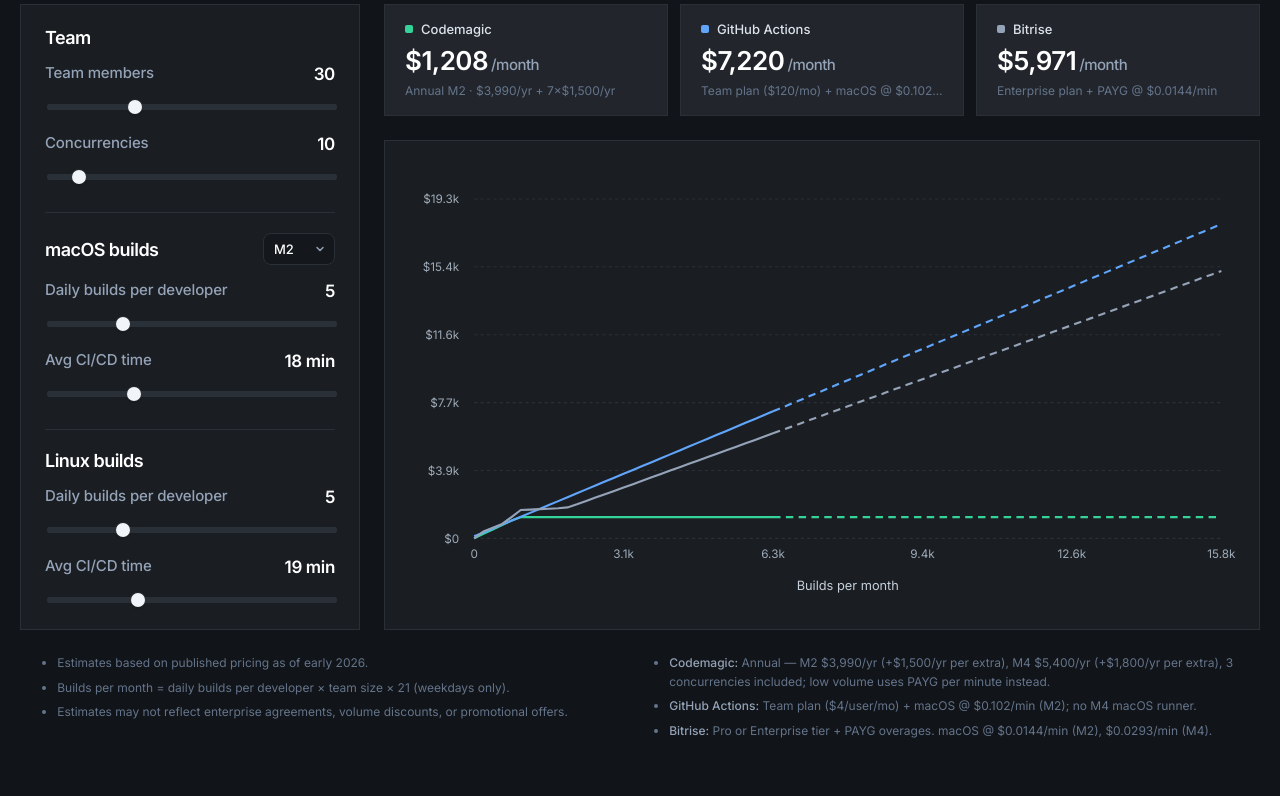
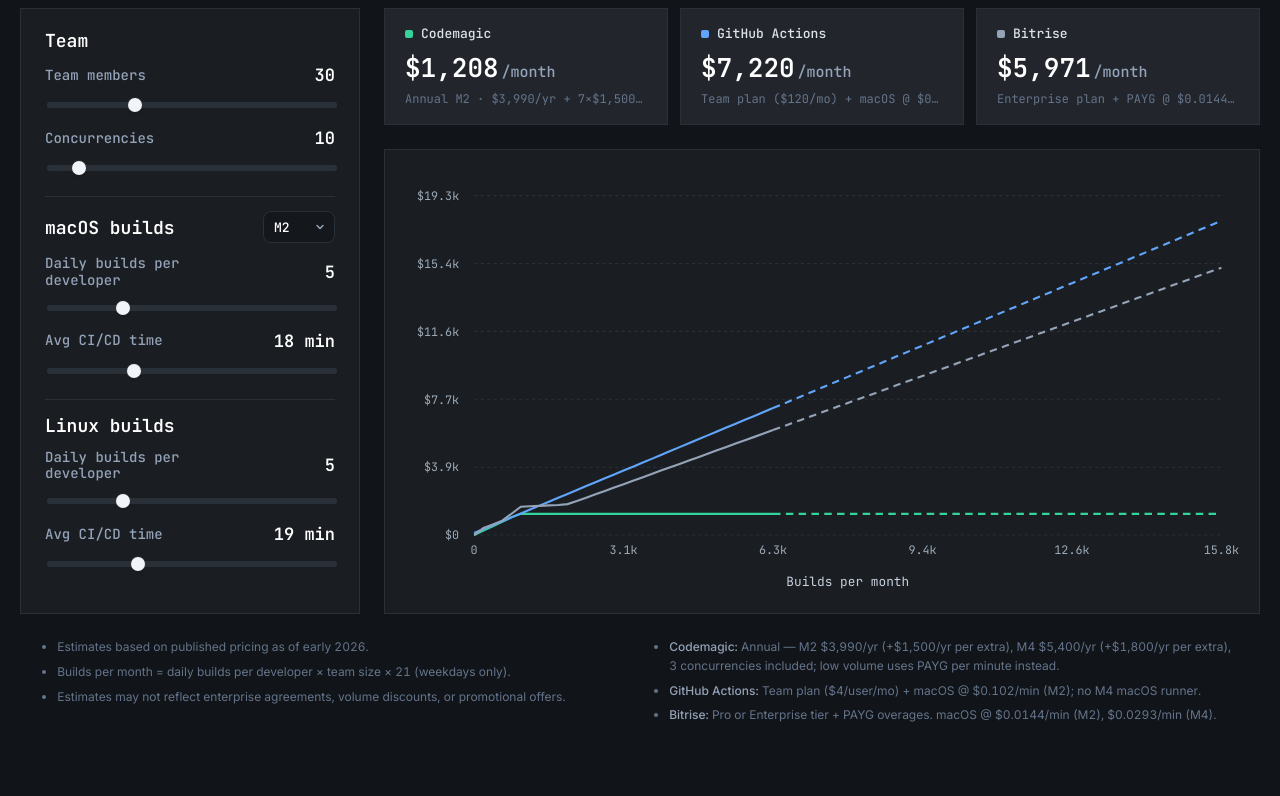
Before and after one commit to zgoldie/cicd-calculator, a plain HTML site: page index.html in a window 1280 px wide. Shown: the part 83-879 px from the top of the page. Drawn offline with Linux system fonts and the light colour scheme.

Commit message:
monospace font

```diff
--- a/index.html
+++ b/index.html
@@ -7,10 +7,11 @@
   <link rel="icon" href="favicon.svg" type="image/svg+xml" />
   <link rel="preconnect" href="https://fonts.googleapis.com" />
   <link rel="preconnect" href="https://fonts.gstatic.com" crossorigin />
-  <link href="https://fonts.googleapis.com/css2?family=Inter:wght@400;500;600;700&display=swap" rel="stylesheet" />
+  <link href="https://fonts.googleapis.com/css2?family=Inter:wght@400;500&family=JetBrains+Mono:wght@400;500;600;700&display=swap" rel="stylesheet" />
   <style>
     :root {
       --font-sans: "Inter", system-ui, -apple-system, "Segoe UI", Roboto, sans-serif;
+      --font-mono: "JetBrains Mono", ui-monospace, "SF Mono", "Cascadia Mono", monospace;
       --bg-page: #111418;
       --bg-card: #1a1d21;
       --bg-input: #14171b;
@@ -39,14 +40,15 @@
     body {
       margin: 0;
       padding: 32px 20px 56px;
-      font-family: var(--font-sans);
+      font-family: var(--font-mono);
       background: var(--bg-page);
       color: var(--color-text-primary);
       -webkit-font-smoothing: antialiased;
+      font-feature-settings: "tnum" 1;
     }
     .wrap { max-width: 1280px; margin: 0 auto; }
     .page-header { margin-bottom: 24px; padding-left: var(--panel-padding-x); }
-    h1 { font-size: 26px; font-weight: 600; margin: 0; letter-spacing: -0.03em; }
+    h1 { font-size: 26px; font-weight: 600; margin: 0; letter-spacing: 0; }
     .main-layout {
       display: grid;
       grid-template-columns: minmax(280px, 340px) minmax(0, 1fr);
@@ -60,11 +62,23 @@
       flex-direction: column;
       margin-bottom: 0;
     }
+    .inputs-panel.panel {
+      padding: 20px var(--panel-padding-x);
+    }
+    .inputs-panel .col-heading { margin-bottom: 12px; }
+    .inputs-panel .section-divider { margin: 6px 0 14px; }
+    .inputs-panel .section-heading-row { margin-bottom: 12px; }
+    .inputs-panel .field { margin-bottom: 14px; }
+    .inputs-panel .field-header {
+      margin-bottom: 6px;
+      align-items: center;
+    }
     .section-divider {
       border-top: 1px solid var(--color-border-tertiary);
       margin: 8px 0 20px;
     }
     .inputs-panel .field:last-child { margin-bottom: 0; }
+    .inputs-panel .field-label { line-height: 1.2; }
     .panel {
       background: var(--bg-card);
       border: 1px solid var(--color-border-tertiary);
@@ -75,7 +89,7 @@
       font-size: 18px;
       font-weight: 600;
       color: var(--color-text-primary);
-      letter-spacing: -0.03em;
+      letter-spacing: 0;
       margin: 0 0 16px;
     }
     .section-heading-row {
@@ -119,10 +133,9 @@
       margin-bottom: 10px;
     }
     .field-label {
-      font-size: 15px;
+      font-size: 14px;
       color: var(--color-text-secondary);
       font-weight: 500;
-      letter-spacing: -0.01em;
       line-height: 1.25;
     }
     .field-value {
@@ -132,7 +145,7 @@
       min-width: 80px;
       text-align: right;
       flex-shrink: 0;
-      letter-spacing: -0.02em;
+      font-variant-numeric: tabular-nums;
     }
     input[type="range"] {
       width: 100%;
@@ -224,7 +237,7 @@
     .card-header { display: flex; align-items: center; gap: 8px; margin-bottom: 8px; }
     .card-swatch { width: 8px; height: 8px; border-radius: 2px; flex-shrink: 0; }
     .card-name { font-size: 13px; color: #dce3eb; font-weight: 500; }
-    .card-cost { font-size: 26px; font-weight: 600; letter-spacing: -0.02em; }
+    .card-cost { font-size: 26px; font-weight: 600; font-variant-numeric: tabular-nums; }
     .card-cost.na { font-size: 22px; color: var(--color-text-tertiary); }
     .card-period {
       font-size: 15px;
@@ -253,8 +266,9 @@
       display: flex;
       flex-direction: column;
     }
-    #chart { width: 100%; flex: 1; min-height: 280px; height: auto; display: block; }
+    #chart { width: 100%; flex: 1; min-height: 280px; height: auto; display: block; font-family: var(--font-mono); }
     .disclaimer {
+      font-family: var(--font-sans);
       font-size: 12px;
       color: var(--color-text-tertiary);
       margin-top: 24px;
```
